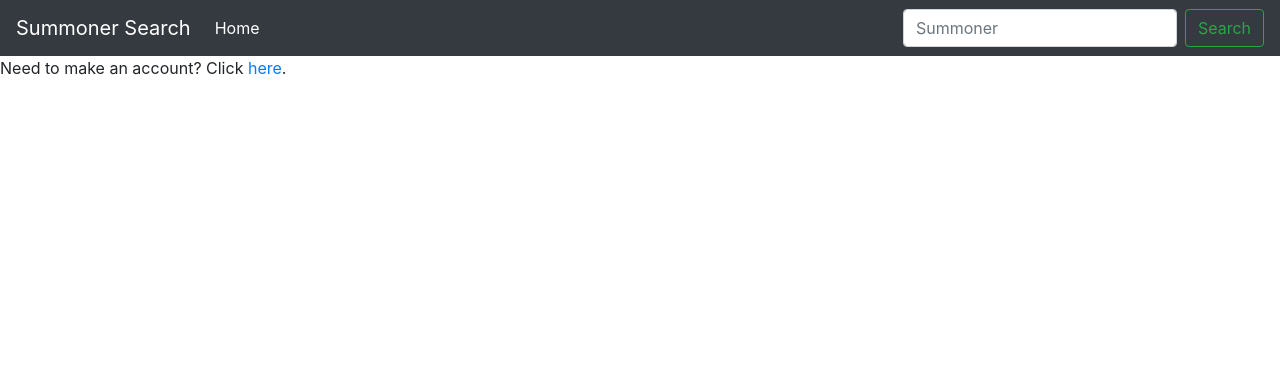
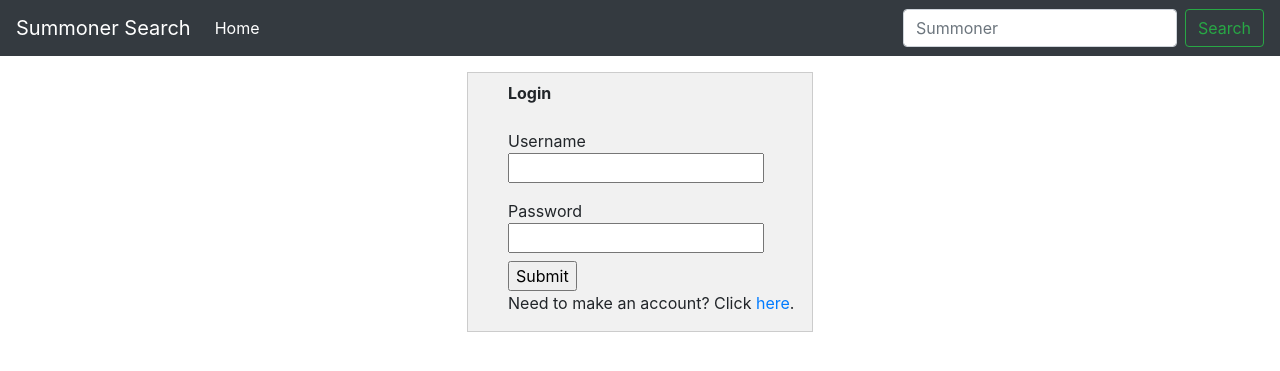
Before and after one commit to yontoo/CIS119_Homework4, a PHP site: page /login.php in a window 1280 px wide. Shown: the top 371 px of the page. Run offline with PHP 8.4, Linux system fonts and the light colour scheme.

Commit message:
progress on login and signup

```diff
--- a/login.php
+++ b/login.php
@@ -8,6 +8,54 @@
         </title>
     </head>
     <body>
+    <?php
+        session_start();
+    // TODO: FINISH THIS AND LOGIN PAGE AND GET SESSIONS WORKING
+        if(isset($_POST["username"]) && isset($_POST["password"]))
+        {
+            $server = "localhost";
+            $user = "root";
+            $pswd = "mysql";
+            $db = "projectDB";
+            $post_user = $_POST["username"];
+            $post_pass = password_hash($_POST["password"], PASSWORD_DEFAULT);
+            $post_league = $_POST["league_name"];
+
+            // Create connection
+            $conn = new mysqli($server, $user, $pswd, $db);
+            // Check connection
+            if ($conn->connect_error) {
+                die("Connection failed: " . $conn->connect_error);
+            }
+
+            $sql = "INSERT INTO users (username, password, leagueName)
+            VALUES ('$post_user', '$post_pass', '$post_league')";
+
+            if ($conn->query($sql) === TRUE) {
+            echo <<<_END
+            Sign up successful.
+            Redirecting you to the login page in 3 seconds.
+            <script type="text/JavaScript">
+                setTimeout("window.location.href = 'login.php';",3000);
+            </script>
+_END;
+            die();
+            }
+            else {
+                echo <<<_END
+                <b>Something went wrong with sign up.
+                <br>Redirecting you to the sign up page in 7 seconds.</b>
+                <script type="text/JavaScript">
+                    setTimeout("window.location.href = 'signup.php';",7000);
+                </script>
+_END;
+                echo "<br>".$conn->error;
+                die();
+            }
+
+            $conn->close();
+        }
+        ?>
         <nav class="navbar navbar-expand-sm navbar-dark bg-dark">
         <a class="navbar-brand text-white">Summoner Search</a>
         <button class="navbar-toggler d-lg-none" type="button" data-toggle="collapse" data-target="#collapsibleNavId" aria-controls="collapsibleNavId"
@@ -23,22 +71,21 @@
                 <button class="btn btn-outline-success my-2 my-sm-0" type="submit">Search</button>
             </form>
 </nav>
-
-
-
-
-
-
-
-
-
-
-
-
         </div>
-        Need to make an account? Click <a href="signup.php">here</a>.
-        <?php
-
-        ?>
+        <div class="login pt-2">
+        <ul>
+            <b><p>Login</p></b>
+            <li>
+                <form action="login.php" method="post">
+                    <li class="login-content">Username <input type="text" name="username" required></li>
+                    <li class="login-content">Password <input type="password" name="password" required></li>
+                    <li><input type="submit"></li>
+                </form>
+                <li>
+                Need to make an account? Click <a href="signup.php">here</a>.
+                </li>
+            </li>
+        </ul>
+        </div>
     </body>
 </html>
```
Also changed, not shown: signup.php (+4 -3 lines).
